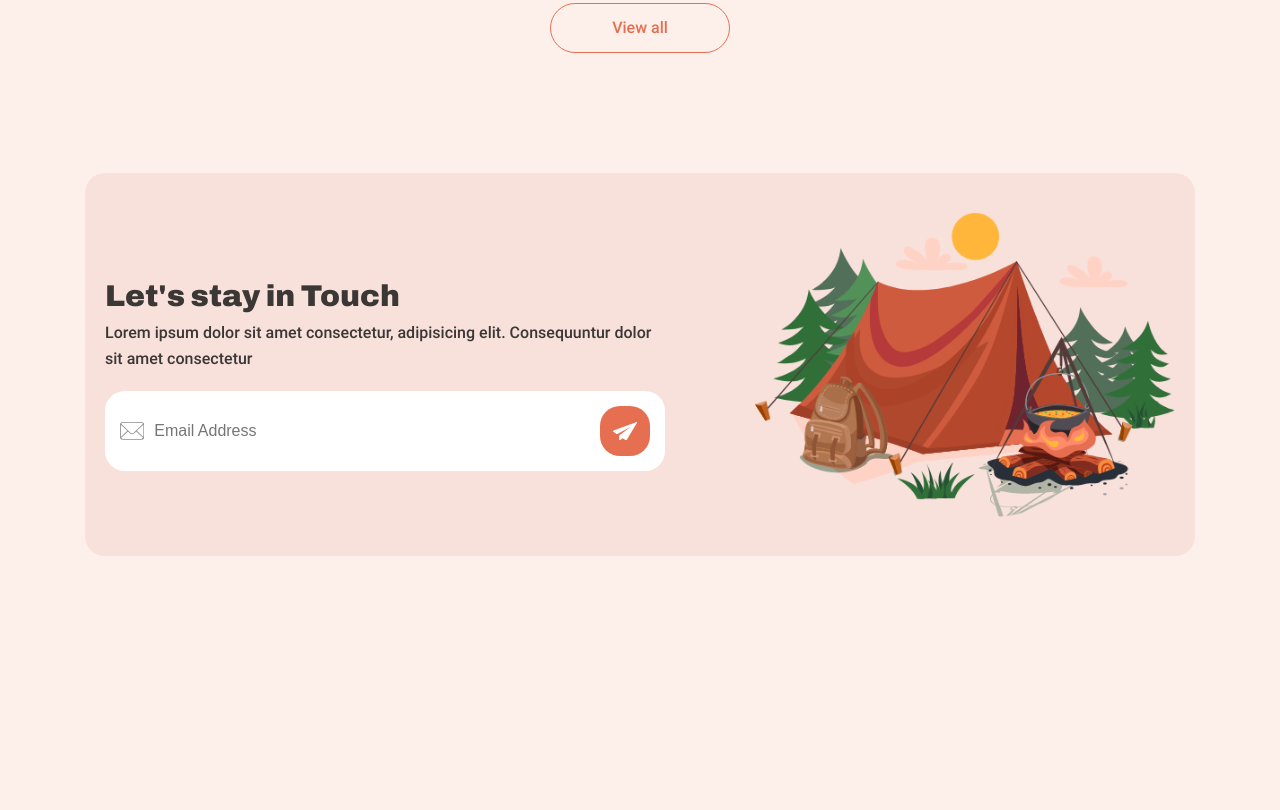
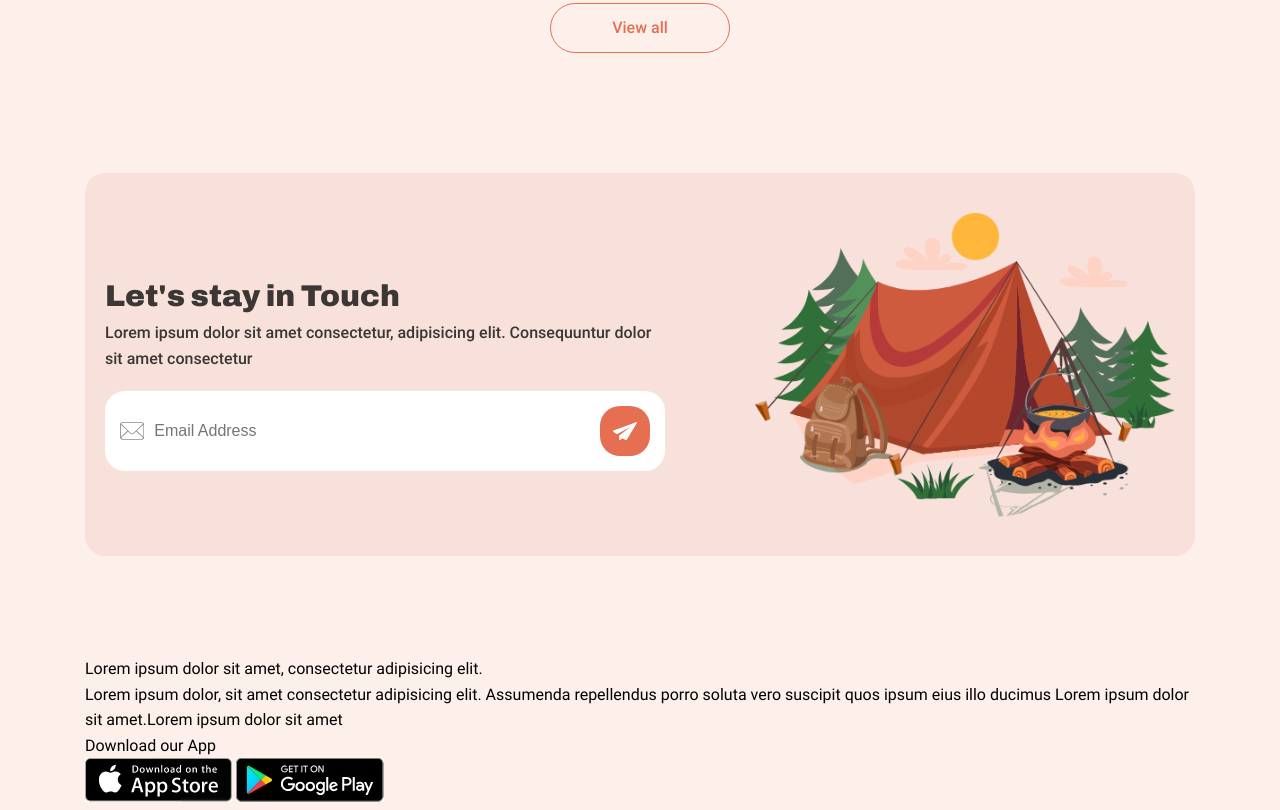
Before and after one commit to zhale-el/website---responsive-project1-camping, a plain HTML site: page index.html in a window 1280 px wide. Shown: the part 3151-3961 px from the top of the page. Before the commit the page ends 3807 px from the top, so only its background shows below. Drawn offline with Linux system fonts and the light colour scheme.

Commit message:
add footer

```diff
--- a/index.html
+++ b/index.html
@@ -29,7 +29,7 @@
     -->
     <link rel="stylesheet" href="./css/responsive.css" />
 
-    <!---------- title ----------->
+    <!---- title ---->
     <title>project1 - camping - web</title>
   </head>
 
@@ -829,7 +829,36 @@
     </main>
 
     <!---------- footer ----------->
-    <footer></footer>
+    <footer class="footer">
+      <div class="container">
+        <div class="footer__content">
+          <h2 class="footer__title">
+            Lorem ipsum dolor sit amet, consectetur adipisicing elit.
+          </h2>
+          <p class="footer-content__discription">
+            Lorem ipsum dolor, sit amet consectetur adipisicing elit. Assumenda
+            repellendus porro soluta vero suscipit quos ipsum eius illo ducimus
+            Lorem ipsum dolor sit amet.Lorem ipsum dolor sit amet
+          </p>
+        </div>
+
+        <div class="footer-app">
+          <h2 class="footer__title">Download our App</h2>
+          <a href="#" class="footer-app__link">
+            <img
+              src="./assets/images/app-store-apple.jpg"
+              alt="app store"
+              class="footer-app__image"
+          /></a>
+          <a href="#" class="footer-app__link"
+            ><img
+              src="./assets/images/google-play.jpg"
+              alt="google play"
+              class="footer-app__image"
+          /></a>
+        </div>
+      </div>
+    </footer>
 
     <script src="./js/script.js"></script>
   </body>
```
